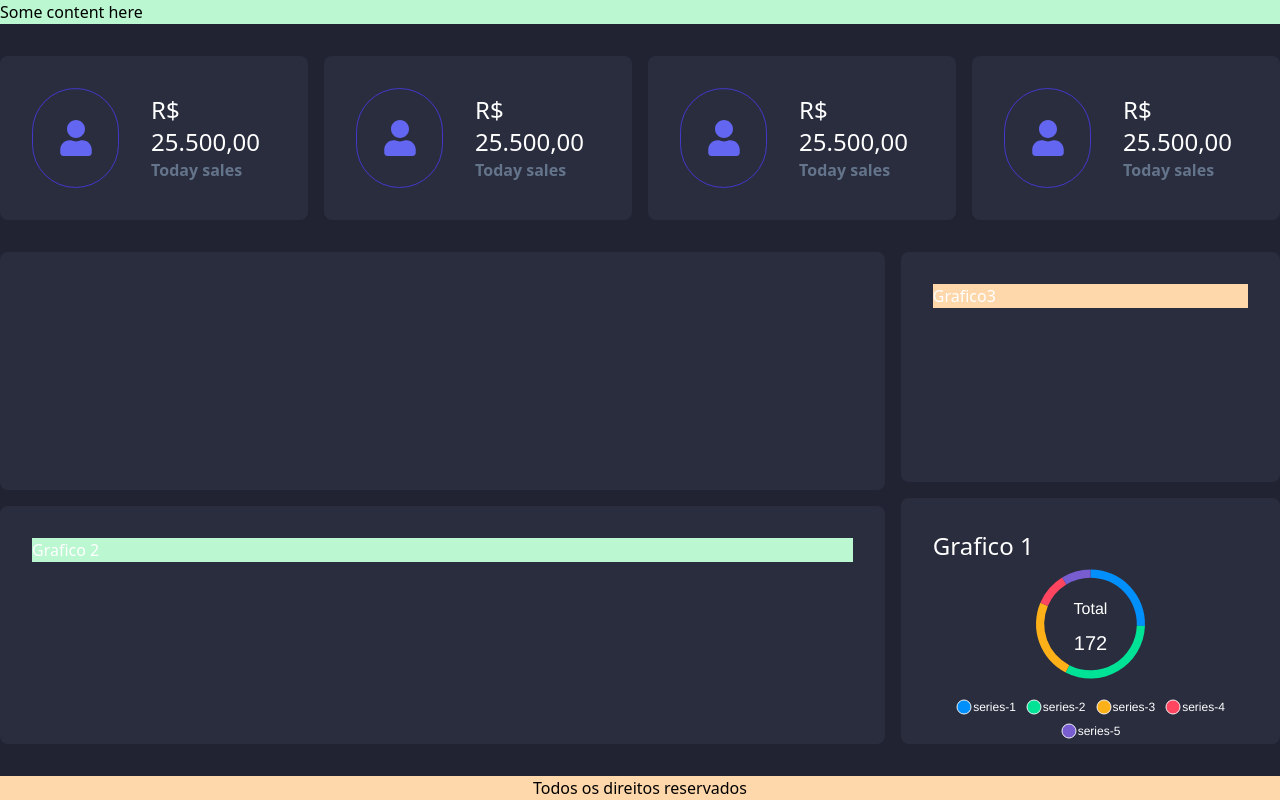
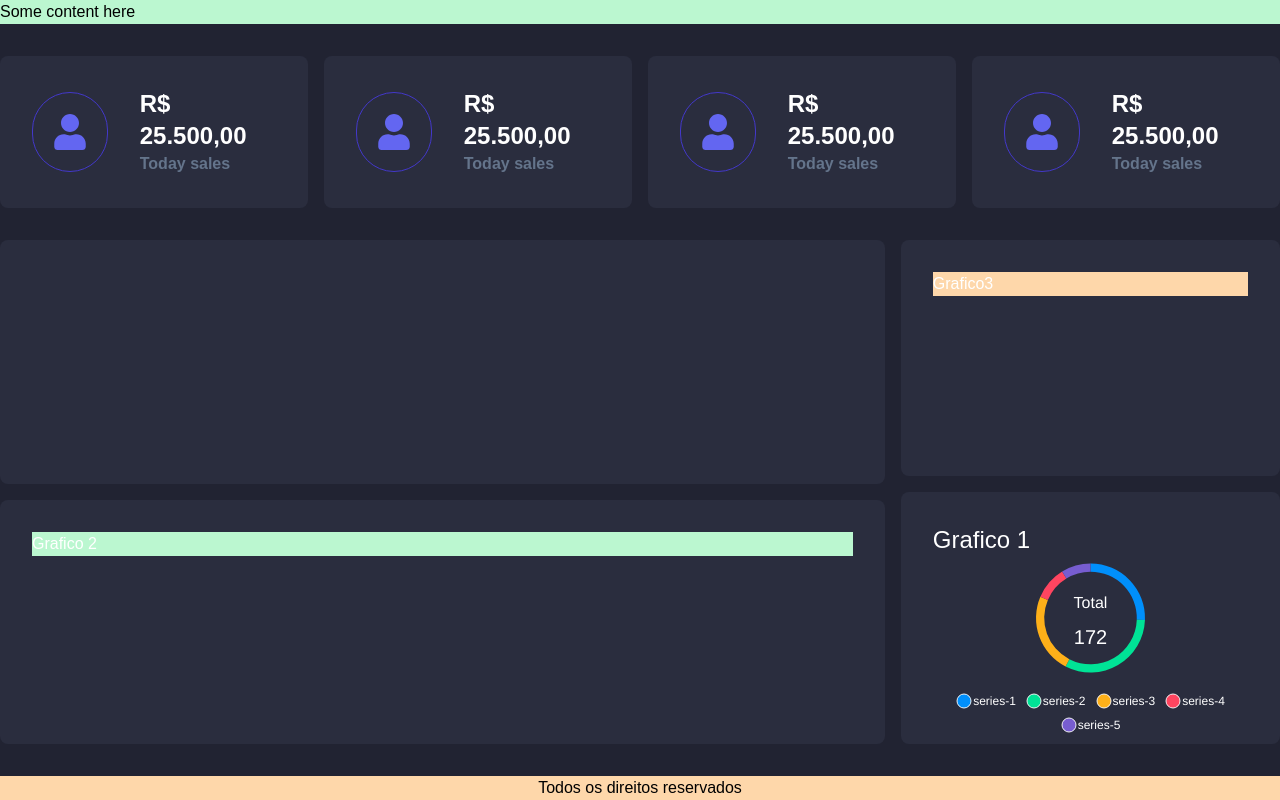
Before and after one commit to jcjeancarloo/influcenter-challenge, a React (Vite) app: page / in a window 1280 px wide. Built offline with nearby package versions, Linux system fonts and the light colour scheme.

Commit message:
feat: add nunito font

```diff
--- a/src/App.tsx
+++ b/src/App.tsx
@@ -6,7 +6,7 @@ import Wrapper from '@components/Wrapper'
 
 function App() {
   return (
-    <main className="flex flex-col justify-center items-center w-full h-screen bg-main">
+    <main className="flex flex-col justify-center items-center w-full h-screen bg-main font-nunito">
       <Wrapper>
         <Header />
         <Summary />
--- a/src/components/Summary/Item/index.tsx
+++ b/src/components/Summary/Item/index.tsx
@@ -5,12 +5,12 @@ const Item = () => {
   return (
     <Card width="md:w-1/4">
       <div className="flex flex-row gap-y-4 w-full gap-x-8 items-center">
-        <div className="w-[60px] h-[60px] md:w-[100px] md:h-[100px] rounded-full flex flex-col items-center justify-center border border-indigo-700">
+        <div className="w-[60px] h-[60px] md:w-[80px] md:h-[80px] rounded-full flex flex-col items-center justify-center border border-indigo-700">
           <FaUser className="text-xl md:text-4xl text-indigo-500" />
         </div>
         <div className="flex flex-col">
-          <span className="text-2xl">R$ 25.500,00</span>
-          <span className="text-slate-500 font-semibold">Today sales</span>
+          <span className="text-2xl font-semibold">R$ 25.500,00</span>
+          <span className="text-slate-500 font-bold">Today sales</span>
         </div>
       </div>
     </Card>
--- a/src/index.css
+++ b/src/index.css
@@ -1,3 +1,6 @@
 @tailwind base;
 @tailwind components;
 @tailwind utilities;
+
+/* @import url('https://fonts.googleapis.com/css2?family=League+Spartan:wght@400;600&display=swap'); */
+@import url('https://fonts.googleapis.com/css2?family=Nunito+Sans:opsz,wght@6..12,400;6..12,500;6..12,600;6..12,700&display=swap');
--- a/tailwind.config.js
+++ b/tailwind.config.js
@@ -7,6 +7,10 @@ export default {
         card: '#2a2d3e',
         main: '#212332',
       },
+      fontFamily: {
+        'league-spartan': ['League Spartan', 'sans-serif'],
+        nunito: ['Nunito', 'sans-serif'],
+      },
     },
   },
   plugins: [],
```
